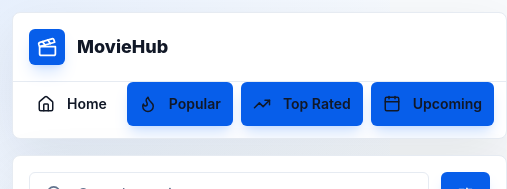
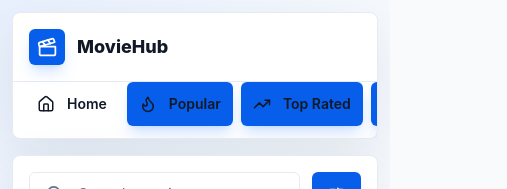
Before and after one commit to Decryptus007/Broadshift-Frontend-Task, a React (Vite) app: page /search in a window 390 px wide. Shown: the top 189 px of the page, 507 px wide, since content can reach past the window. Built offline with nearby package versions, Linux system fonts and the light colour scheme; no server answers.

Commit message:
chore: polish responsive layout and docs

```diff
--- a/src/components/AppLayout.tsx
+++ b/src/components/AppLayout.tsx
@@ -15,7 +15,7 @@ export function AppLayout() {
   return (
     <div className="min-h-screen px-3 py-3 text-ink sm:px-5 lg:px-6">
       <div className="mx-auto grid max-w-[1480px] gap-4 lg:grid-cols-[184px_minmax(0,1fr)]">
-        <aside className="rounded-lg border border-line bg-panel shadow-panel lg:min-h-[calc(100vh-1.5rem)]">
+        <aside className="min-w-0 rounded-lg border border-line bg-panel shadow-panel lg:min-h-[calc(100vh-1.5rem)]">
           <div className="flex items-center justify-between gap-3 border-b border-line px-4 py-4 lg:block lg:border-b-0 lg:px-5 lg:py-7">
             <NavLink to="/" className="flex items-center gap-3">
               <span className="grid h-9 w-9 place-items-center rounded-md bg-brand text-white shadow-lg shadow-blue-500/20">
--- a/src/components/MovieCard.tsx
+++ b/src/components/MovieCard.tsx
@@ -13,7 +13,7 @@ export function MovieCard({ movie, compact = false }: MovieCardProps) {
     <Link
       to={`/movie/${movie.id}`}
       className={[
-        'group block min-w-0 rounded-md outline-none focus-visible:ring-4 focus-visible:ring-blue-100',
+        'group block min-w-0 shrink-0 rounded-md outline-none focus-visible:ring-4 focus-visible:ring-blue-100',
         compact ? 'w-[138px] sm:w-[154px]' : 'w-[126px] sm:w-[144px] xl:w-[158px]',
       ].join(' ')}
     >
```
Also changed, not shown: 2 other files (tests, documents, lock files or other folders).
